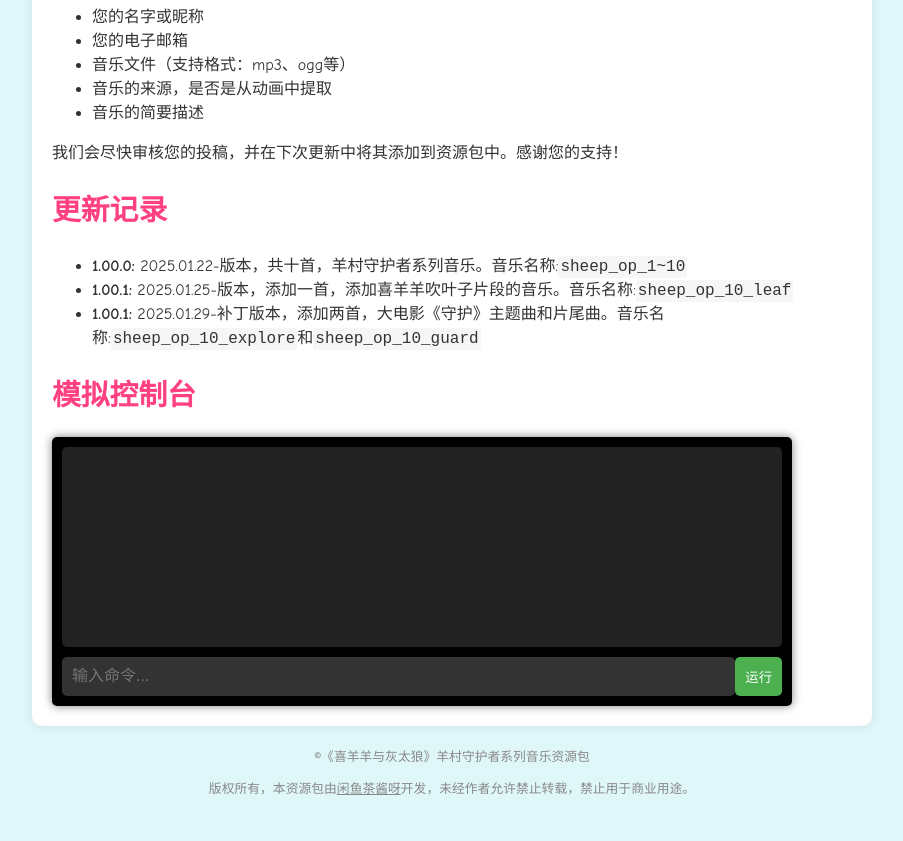
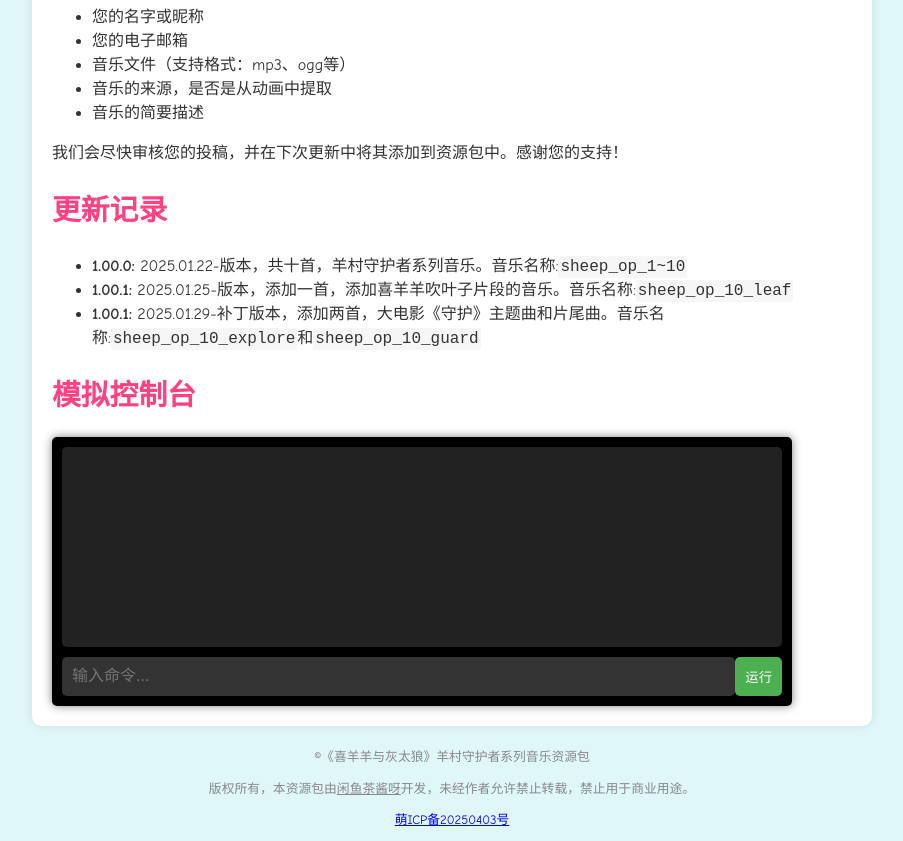
Before and after one commit to CraftBlockht6x/sheep_op_pack, a plain HTML site: page index.html in a window 1280 px wide. Shown: the part 1329-2170 px from the top of the page, without its empty margins (188-1091 px from the left). Before the commit the page ends 2138 px from the top, so only its background shows below. Drawn offline with Linux system fonts and the light colour scheme.

Commit message:
Update index.html

```diff
--- a/index.html
+++ b/index.html
@@ -305,6 +305,7 @@
     <footer>
         <p>&copy;《喜羊羊与灰太狼》羊村守护者系列音乐资源包</p>
         <p>版权所有，本资源包由<a href="https://space.bilibili.com/1074586668" style="color: #888;">闲鱼茶酱呀</a>开发，未经作者允许禁止转载，禁止用于商业用途。</p>
+        <p><a href="https://icp.gov.moe/?keyword=20250403" target="_blank">萌ICP备20250403号</a></p>
     </footer>
 
     <script>
```
